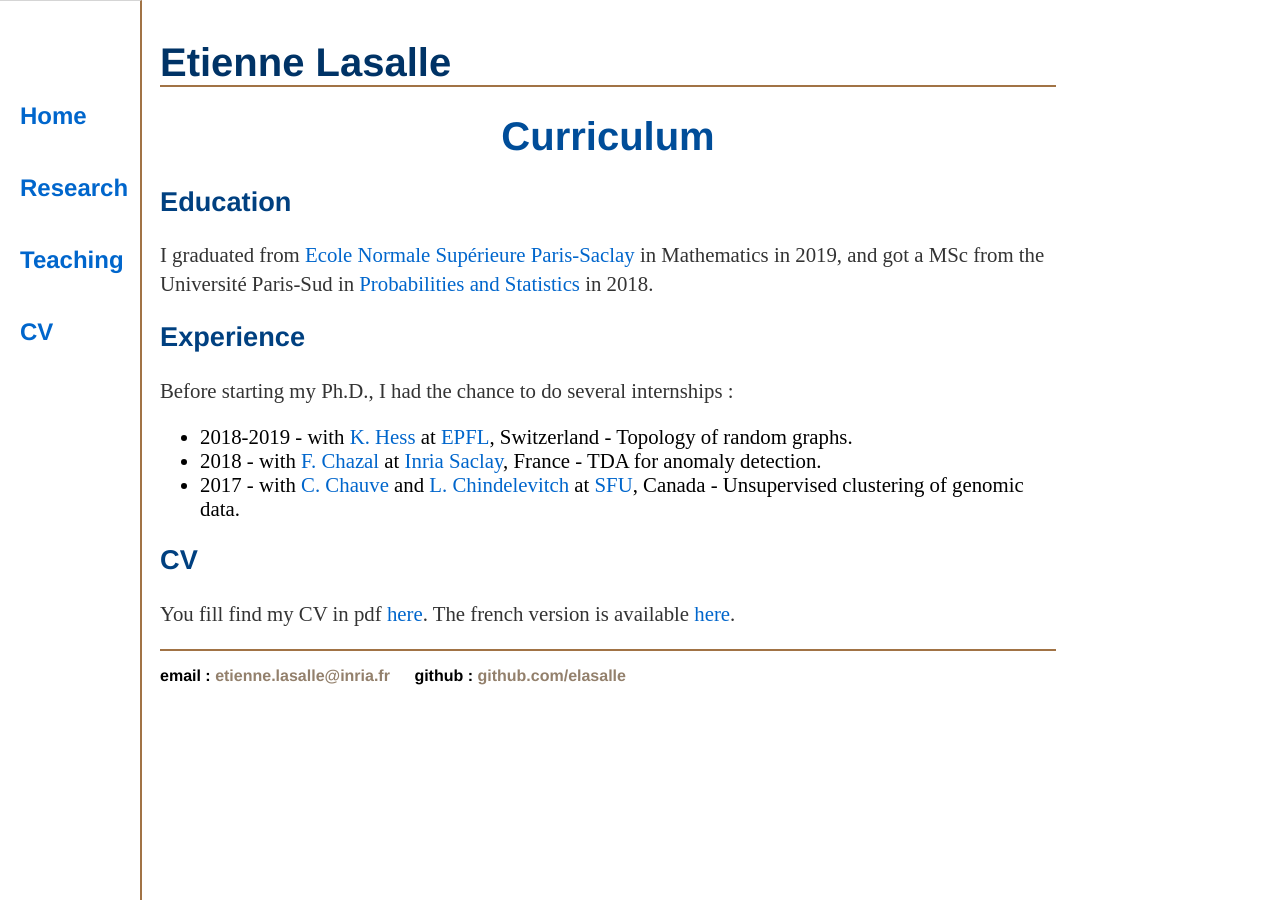
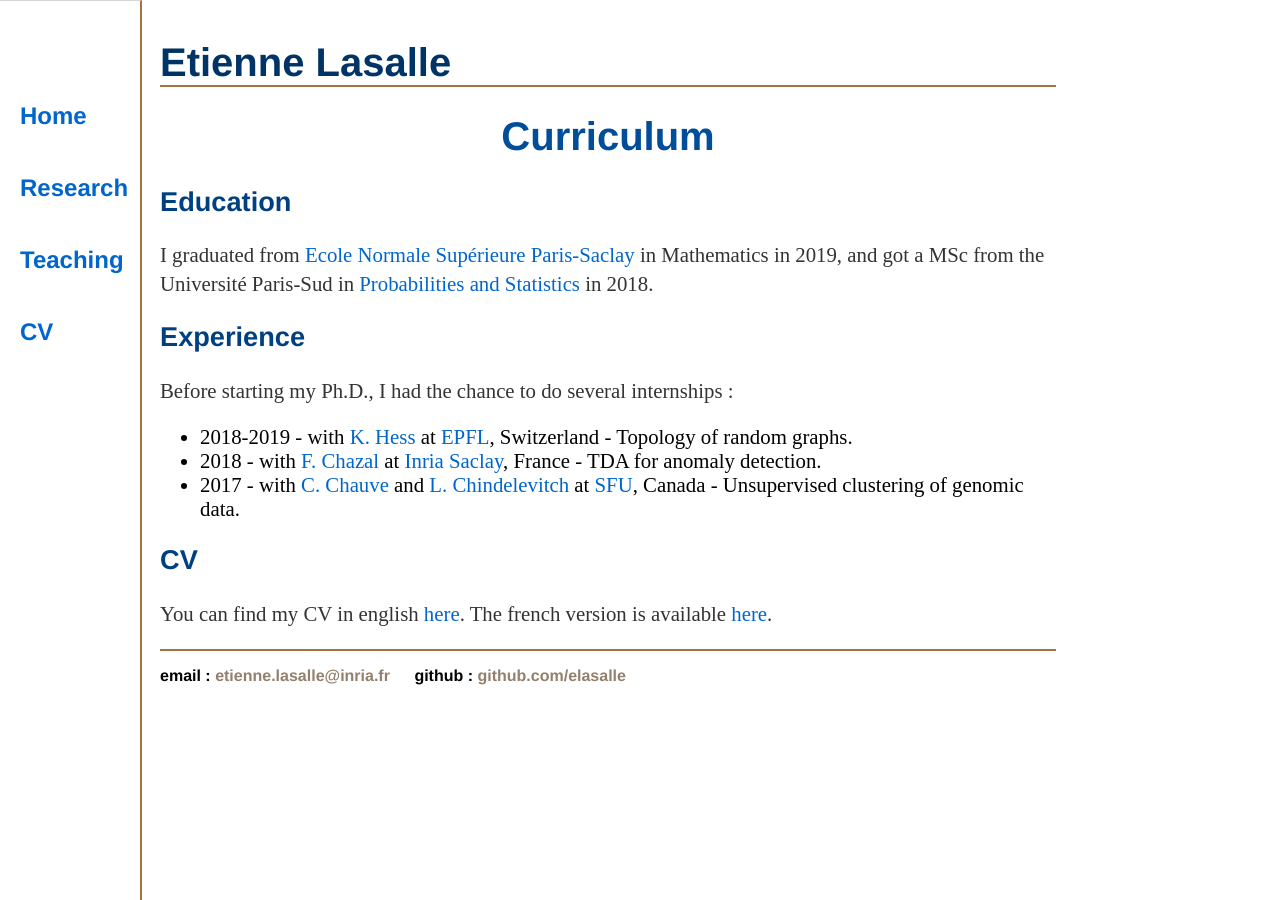
Before and after one commit to elasalle/elasalle.github.io, a Jekyll site: the page built from cv/index.html, in a window 1280 px wide. Built offline with Jekyll 4.4.1, drawn with Linux system fonts in a browser that asks for light colours.

Commit message:
Update index.html
formulation changes

```diff
--- a/cv/index.html
+++ b/cv/index.html
@@ -19,7 +19,7 @@ title: Etienne Lasalle, CV
     </ul>
 
     <h2 class="title2">CV</h2>
-	<p>You fill find my CV in pdf <a href="CV_etienne_lasalle_en.pdf">here</a>.
+	<p>You can find my CV in english <a href="CV_etienne_lasalle_en.pdf">here</a>.
 	   The french version is available <a href="CV_etienne_lasalle_fr.pdf">here</a>.
 	</p>
 </div><!-- /.blurb -->
```
